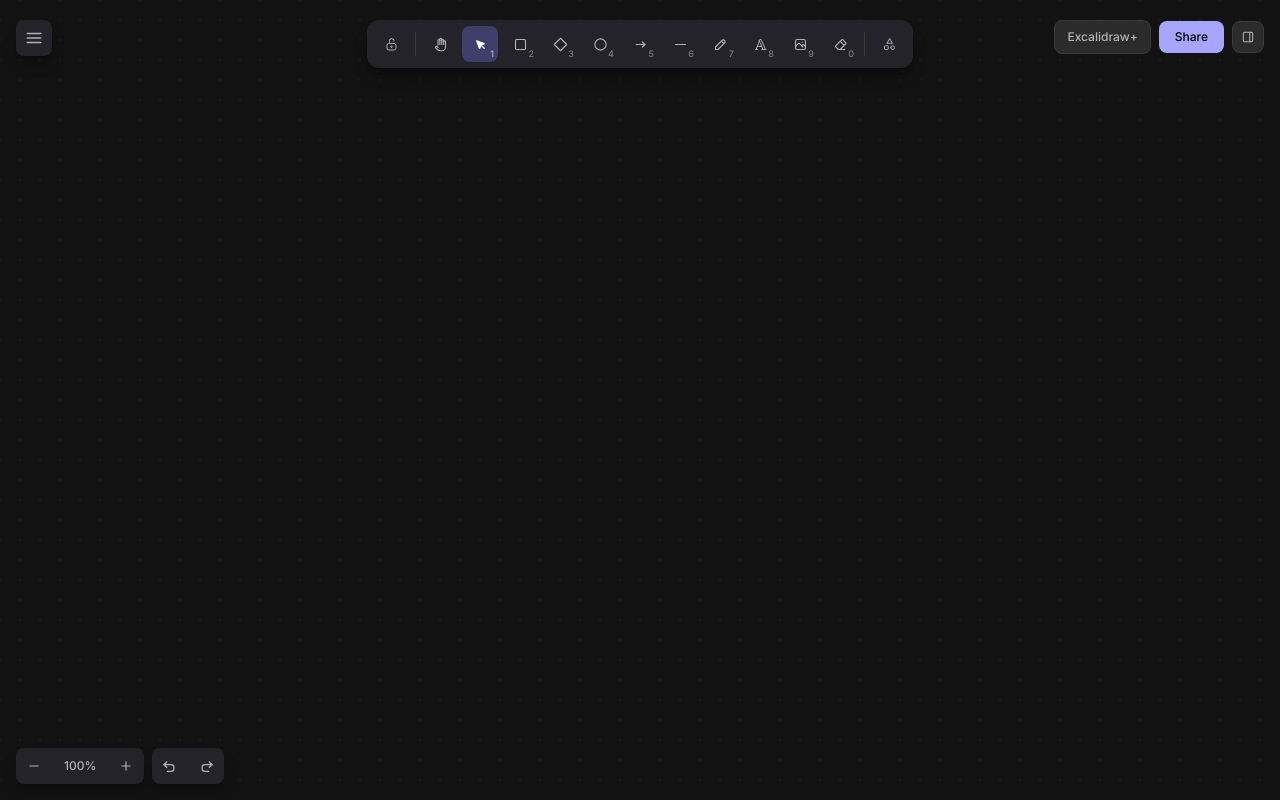
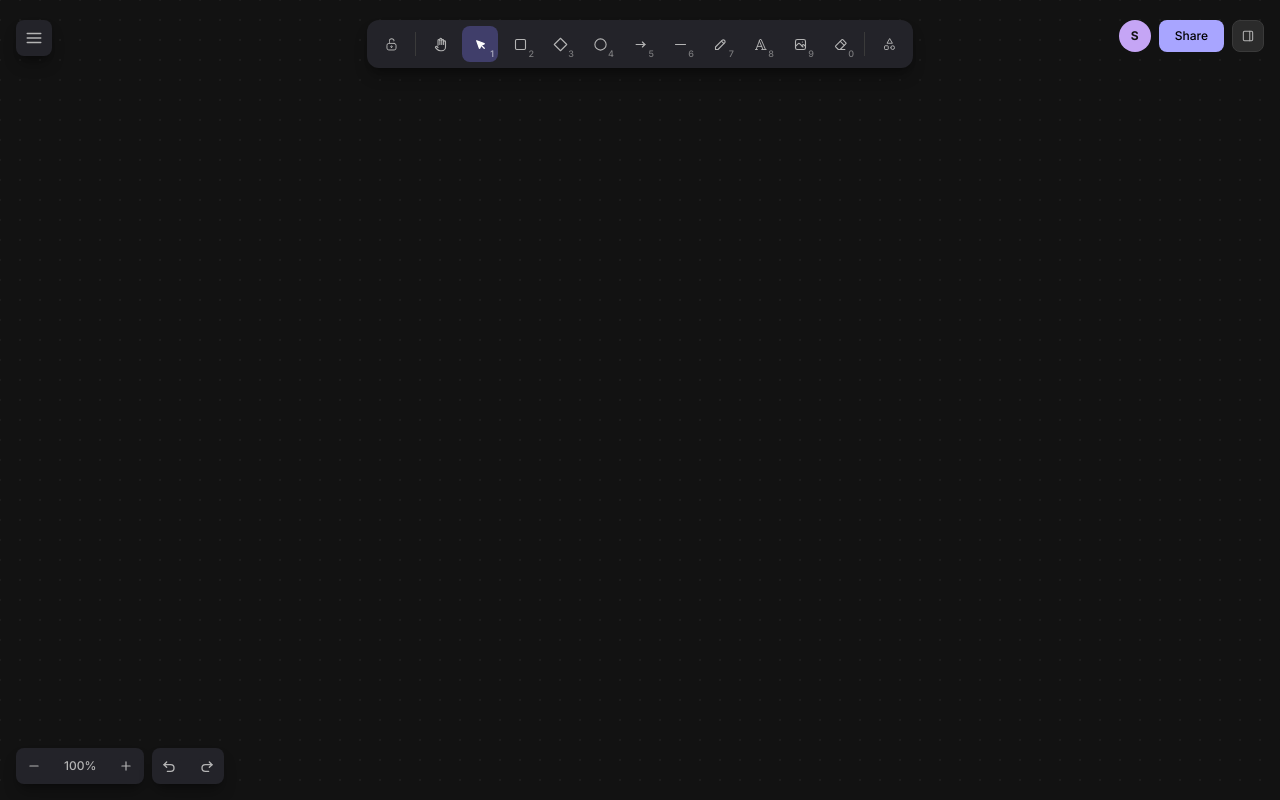
Before and after one commit to haideralyy01/excalidraw, a Next.js app in the folder apps/web/: page / in a window 1280 px wide. Built offline with nearby package versions, Linux system fonts and the light colour scheme; sample sign-in values are in the browser's storage.

Commit message:
feat(frontend): add profile avatar, login button, and join/leave toast notifications

```diff
--- a/apps/web/app/page.tsx
+++ b/apps/web/app/page.tsx
@@ -21,7 +21,8 @@ export default function Home() {
   const [zoom, setZoom] = useState(100);
   const [activeTool, setActiveTool] = useState<ToolId>("cursor");
   const [isShareOpen, setIsShareOpen] = useState(false);
-  const [userName, setUserName] = useState("Anonymous");
+  const [userName, setUserName] = useState("");
+  const [isLoggedIn, setIsLoggedIn] = useState(false);
 
   const undoRef = useRef<(() => void) | null>(null);
   const redoRef = useRef<(() => void) | null>(null);
@@ -29,7 +30,11 @@ export default function Home() {
   // Load user name from localStorage
   useEffect(() => {
     const storedName = localStorage.getItem("userName");
-    if (storedName) setUserName(storedName);
+    const token = localStorage.getItem("token");
+    if (storedName && token) {
+      setUserName(storedName);
+      setIsLoggedIn(true);
+    }
   }, []);
 
   // Keyboard shortcut handler
@@ -90,7 +95,12 @@ export default function Home() {
 
       <HamburgerMenu />
       <MainToolbar activeTool={activeTool} onToolChange={setActiveTool} />
-      <ActionButtons onShareClick={() => setIsShareOpen(true)} />
+      <ActionButtons
+        onShareClick={() => setIsShareOpen(true)}
+        userName={userName}
+        isLoggedIn={isLoggedIn}
+        onLoginClick={() => router.push("/auth")}
+      />
       <ZoomControls zoom={zoom} onZoomChange={setZoom} />
 
       <ShareDialog
--- a/apps/web/app/room/[roomId]/page.tsx
+++ b/apps/web/app/room/[roomId]/page.tsx
@@ -13,6 +13,7 @@ import {
 import type { ToolId } from "@repo/ui/components/Navbar";
 import { ShareDialog } from "@repo/ui/components/ShareDialog";
 import type { ConnectedUser } from "@repo/ui/components/ShareDialog";
+import { ToastContainer, useToasts } from "@repo/ui/components/Toast";
 import axios from "axios";
 import {
   connectToWebSocket,
@@ -34,9 +35,10 @@ export default function RoomPage({ params }: RoomPageProps) {
   const [zoom, setZoom] = useState(100);
   const [activeTool, setActiveTool] = useState<ToolId>("cursor");
   const [isShareOpen, setIsShareOpen] = useState(true);
-  const [userName, setUserName] = useState("Anonymous");
+  const [userName, setUserName] = useState("");
   const [connectedUsers, setConnectedUsers] = useState<ConnectedUser[]>([]);
   const [connectionError, setConnectionError] = useState<string | null>(null);
+  const { toasts, addToast, dismissToast } = useToasts();
 
   const undoRef = useRef<(() => void) | null>(null);
   const redoRef = useRef<(() => void) | null>(null);
@@ -50,29 +52,24 @@ export default function RoomPage({ params }: RoomPageProps) {
 
   // ── Connect to WebSocket on mount ──
   useEffect(() => {
-    // Prevent double-connect in React strict mode
     if (hasConnected.current) return;
     hasConnected.current = true;
 
     const token = localStorage.getItem("token");
     if (!token) {
-      // Not logged in — redirect to auth with return URL
       router.push(`/auth?redirect=/room/${encodeURIComponent(roomName)}`);
       return;
     }
 
     async function connectToRoom() {
       try {
-        // 1. Fetch the room's DB id from the slug
         const res = await axios.get(
           `${API_BASE}/room/${encodeURIComponent(roomName)}`
         );
         const dbRoomId: number = res.data.room.roomId;
 
-        // 2. Connect to WS server and join the room
         await connectToWebSocket(dbRoomId);
 
-        // 3. Listen for incoming messages (presence + chat)
         onWebSocketMessage((data: {
           type: string;
           userName?: string;
@@ -82,23 +79,21 @@ export default function RoomPage({ params }: RoomPageProps) {
           users?: { name: string }[];
         }) => {
           if (data.type === "room_users" && data.users) {
-            // Full user list received on join (excludes self — self is shown by ShareDialog)
             const storedName = localStorage.getItem("userName") || "";
             setConnectedUsers(
               data.users.filter((u) => u.name !== storedName)
             );
           } else if (data.type === "user_joined" && data.userName) {
-            // A new user joined the room
             setConnectedUsers((prev) => {
-              // Avoid duplicates
               if (prev.some((u) => u.name === data.userName)) return prev;
               return [...prev, { name: data.userName! }];
             });
+            addToast(`${data.userName} joined the room`, "join");
           } else if (data.type === "user_left" && data.userName) {
-            // A user left the room
             setConnectedUsers((prev) =>
               prev.filter((u) => u.name !== data.userName)
             );
+            addToast(`${data.userName} left the room`, "leave");
           } else if (data.type === "chat") {
             console.log("[Room] Chat from", data.sender, ":", data.message);
           }
@@ -115,11 +110,10 @@ export default function RoomPage({ params }: RoomPageProps) {
 
     connectToRoom();
 
-    // Cleanup: disconnect when leaving the page
     return () => {
       disconnectFromWebSocket();
     };
-  }, [roomName, router]);
+  }, [roomName, router, addToast]);
 
   // Keyboard shortcut handler
   const handleKeyDown = useCallback((e: KeyboardEvent) => {
@@ -146,20 +140,28 @@ export default function RoomPage({ params }: RoomPageProps) {
 
       <HamburgerMenu />
       <MainToolbar activeTool={activeTool} onToolChange={setActiveTool} />
-      <ActionButtons onShareClick={() => setIsShareOpen(true)} isInRoom />
+      <ActionButtons
+        onShareClick={() => setIsShareOpen(true)}
+        isInRoom
+        userName={userName}
+        isLoggedIn={!!userName}
+      />
       <ZoomControls zoom={zoom} onZoomChange={setZoom} />
 
-      {/* Connection error toast */}
+      {/* Connection error banner */}
       {connectionError && (
         <div className="fixed top-20 left-1/2 -translate-x-1/2 z-50 px-5 py-3 rounded-lg bg-red-500/90 text-white text-sm font-medium shadow-lg">
           {connectionError}
         </div>
       )}
 
+      {/* Join/leave toast notifications */}
+      <ToastContainer toasts={toasts} onDismiss={dismissToast} />
+
       <ShareDialog
         isOpen={isShareOpen}
         onClose={() => setIsShareOpen(false)}
-        userName={userName}
+        userName={userName || "Anonymous"}
         onStopSession={handleStopSession}
         activeRoom={roomName}
         connectedUsers={connectedUsers}
--- a/packages/ui/src/components/Navbar.tsx
+++ b/packages/ui/src/components/Navbar.tsx
@@ -140,20 +140,63 @@ export function MainToolbar({ activeTool, onToolChange }: MainToolbarProps) {
   );
 }
 
+// ─── Avatar color helper ─────────────────────────────────────────────────────
+
+const avatarColors = [
+  "#6bcf7f", "#f5a5a5", "#a5c8f5", "#f5d5a5", "#c5a5f5",
+  "#a5f5e0", "#f5a5d5", "#d5f5a5", "#f5c5a5", "#a5b5f5",
+];
+
+function getAvatarColor(name: string): string {
+  let hash = 0;
+  for (let i = 0; i < name.length; i++) {
+    hash = name.charCodeAt(i) + ((hash << 5) - hash);
+  }
+  return avatarColors[Math.abs(hash) % avatarColors.length] || avatarColors[0]!;
+}
+
 // ─── Component 3: Action Buttons (top-right) ────────────────────────────────
 
 interface ActionButtonsProps {
   onShareClick?: () => void;
   /** When true, the Share button turns light green to indicate an active session */
   isInRoom?: boolean;
+  /** The logged-in user's display name */
+  userName?: string;
+  /** Whether the user is logged in */
+  isLoggedIn?: boolean;
+  /** Called when the Login button is clicked */
+  onLoginClick?: () => void;
 }
 
-export function ActionButtons({ onShareClick, isInRoom }: ActionButtonsProps) {
+export function ActionButtons({
+  onShareClick,
+  isInRoom,
+  userName,
+  isLoggedIn,
+  onLoginClick,
+}: ActionButtonsProps) {
+  const initial = userName ? userName.charAt(0).toUpperCase() : "";
+  const color = userName ? getAvatarColor(userName) : "#a8a5ff";
+
   return (
     <div className="fixed top-5 right-4 z-20 flex items-center gap-2">
-      <Button id="btn-excalidraw-plus" variant="default">
-        Excalidraw+
-      </Button>
+      {/* Profile avatar (logged in) */}
+      {isLoggedIn && userName && (
+        <div
+          className="w-8 h-8 rounded-full flex items-center justify-center text-xs font-bold shrink-0 cursor-default"
+          style={{ backgroundColor: color, color: "#121212" }}
+          title={userName}
+        >
+          {initial}
+        </div>
+      )}
+      {/* Login button (not logged in) */}
+      {!isLoggedIn && (
+        <Button id="btn-login" variant="default" onClick={onLoginClick}>
+          Login
+        </Button>
+      )}
       <Button id="btn-share" variant={isInRoom ? "active" : "primary"} onClick={onShareClick}>
         Share
       </Button>
--- /dev/null
+++ b/packages/ui/src/components/Toast.tsx
@@ -0,0 +1,101 @@
+"use client";
+
+import React, { useState, useEffect, useCallback } from "react";
+
+export interface Toast {
+  id: string;
+  message: string;
+  type?: "join" | "leave" | "info";
+}
+
+interface ToastContainerProps {
+  toasts: Toast[];
+  onDismiss: (id: string) => void;
+}
+
+const typeStyles: Record<string, { bg: string; border: string; icon: string }> = {
+  join: {
+    bg: "rgba(107, 207, 127, 0.12)",
+    border: "1px solid rgba(107, 207, 127, 0.3)",
+    icon: "🟢",
+  },
+  leave: {
+    bg: "rgba(245, 165, 165, 0.12)",
+    border: "1px solid rgba(245, 165, 165, 0.3)",
+    icon: "🔴",
+  },
+  info: {
+    bg: "rgba(168, 165, 255, 0.12)",
+    border: "1px solid rgba(168, 165, 255, 0.3)",
+    icon: "ℹ️",
+  },
+};
+
+function ToastItem({
+  toast,
+  onDismiss,
+}: {
+  toast: Toast;
+  onDismiss: (id: string) => void;
+}) {
+  const style = typeStyles[toast.type || "info"] || typeStyles.info!;
+
+  useEffect(() => {
+    const timer = setTimeout(() => onDismiss(toast.id), 3000);
+    return () => clearTimeout(timer);
+  }, [toast.id, onDismiss]);
+
+  return (
+    <div
+      className="flex items-center gap-2.5 px-4 py-3 rounded-lg text-sm text-[#e0e0e5] backdrop-blur-md shadow-lg"
+      style={{
+        background: style.bg,
+        border: style.border,
+        animation: "toastSlideIn 0.3s cubic-bezier(0.16, 1, 0.3, 1)",
+      }}
+    >
+      <span className="text-xs">{style.icon}</span>
+      <span>{toast.message}</span>
+    </div>
+  );
+}
+
+export function ToastContainer({ toasts, onDismiss }: ToastContainerProps) {
+  if (toasts.length === 0) return null;
+
+  return (
+    <div className="fixed bottom-6 right-6 z-50 flex flex-col gap-2 items-end">
+      {toasts.map((t) => (
+        <ToastItem key={t.id} toast={t} onDismiss={onDismiss} />
+      ))}
+      <style>{`
+        @keyframes toastSlideIn {
+          from { opacity: 0; transform: translateX(100%); }
+          to { opacity: 1; transform: translateX(0); }
+        }
+      `}</style>
+    </div>
+  );
+}
+
+/**
+ * React hook for managing toasts.
+ * Returns [toasts, addToast, dismissToast].
+ */
+export function useToasts() {
+  const [toasts, setToasts] = useState<Toast[]>([]);
+
+  const addToast = useCallback(
+    (message: string, type: Toast["type"] = "info") => {
+      const id = `${Date.now()}-${Math.random()}`;
+      setToasts((prev) => [...prev, { id, message, type }]);
+    },
+    []
+  );
+
+  const dismissToast = useCallback((id: string) => {
+    setToasts((prev) => prev.filter((t) => t.id !== id));
+  }, []);
+
+  return { toasts, addToast, dismissToast } as const;
+}
```
